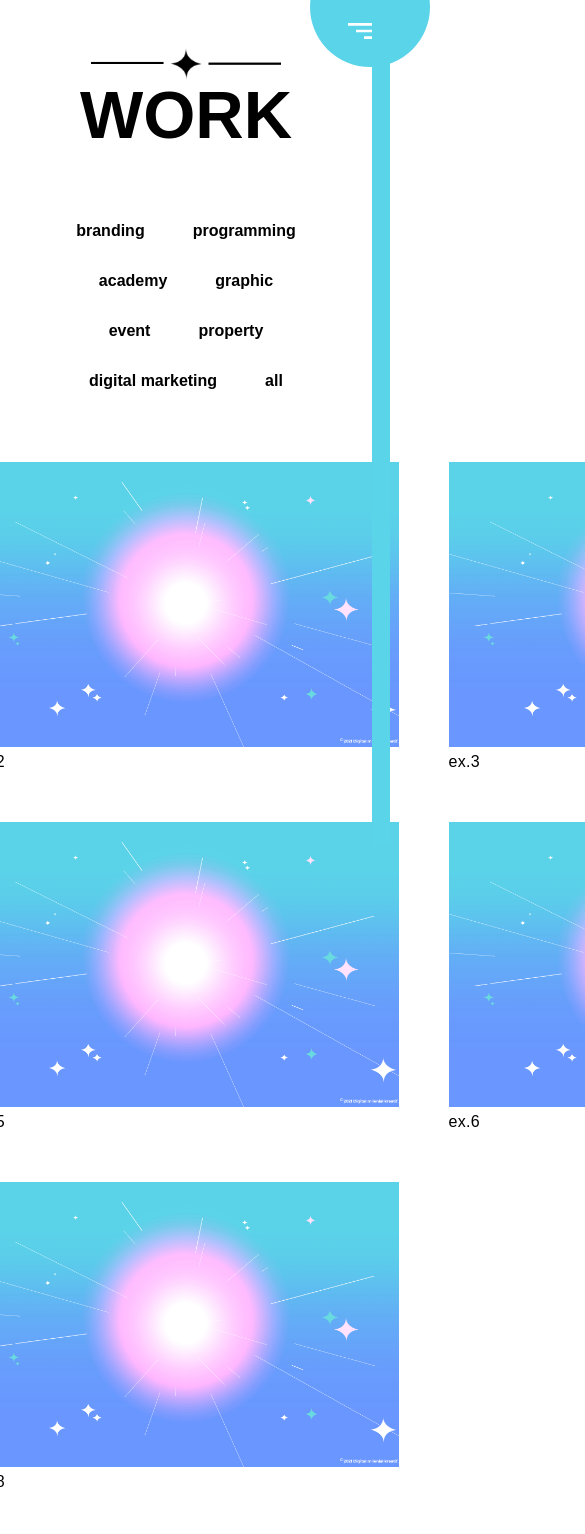
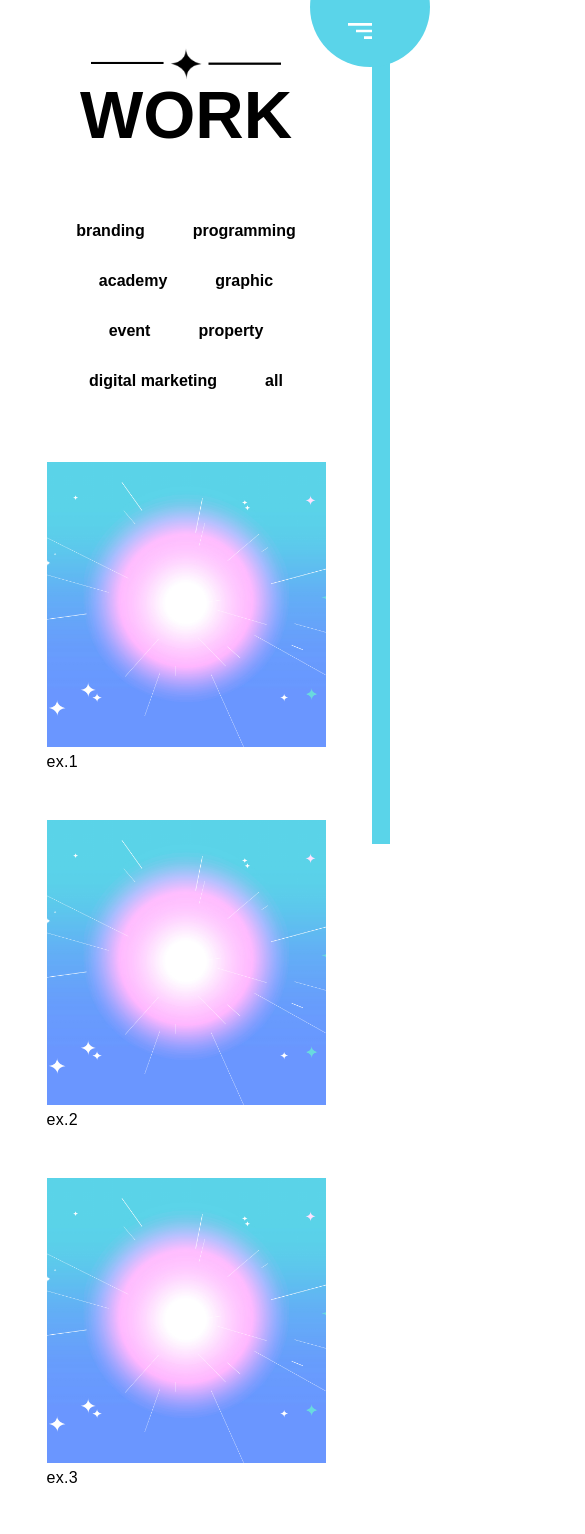
Before and after one commit to Holoo-id/digitalmilenialkreatif, a React (Create React App) app: page /work in a window 390 px wide. Shown: the top 1534 px of the page, 585 px wide, since content can reach past the window. Built offline with nearby package versions, Linux system fonts and the light colour scheme.

Commit message:
20210825 - 1801 - work responsive

```diff
--- a/src/styles/_work.sass
+++ b/src/styles/_work.sass
@@ -17,10 +17,18 @@
         background-color: #6996FF4D
         border-radius: 37px
   .workGallery
-    display: grid
-    grid-template-columns: repeat(3, 425px)
-    grid-gap: 50px
-    .workWrap .workThumbnail img
-      height: 285px
-      width: 100%
-      object-fit: cover
+    display: flex
+    flex-wrap: wrap
+    gap: 3em
+    justify-content: center
+    .workWrap
+      max-width: 30%
+      @media screen and (max-width: 1100px)
+        max-width: 40%
+      @media screen and (max-width: 1100px)
+        max-width: 75%
+      .workThumbnail img
+        flex-grow: 1
+        height: 285px
+        width: 100%
+        object-fit: cover
```
